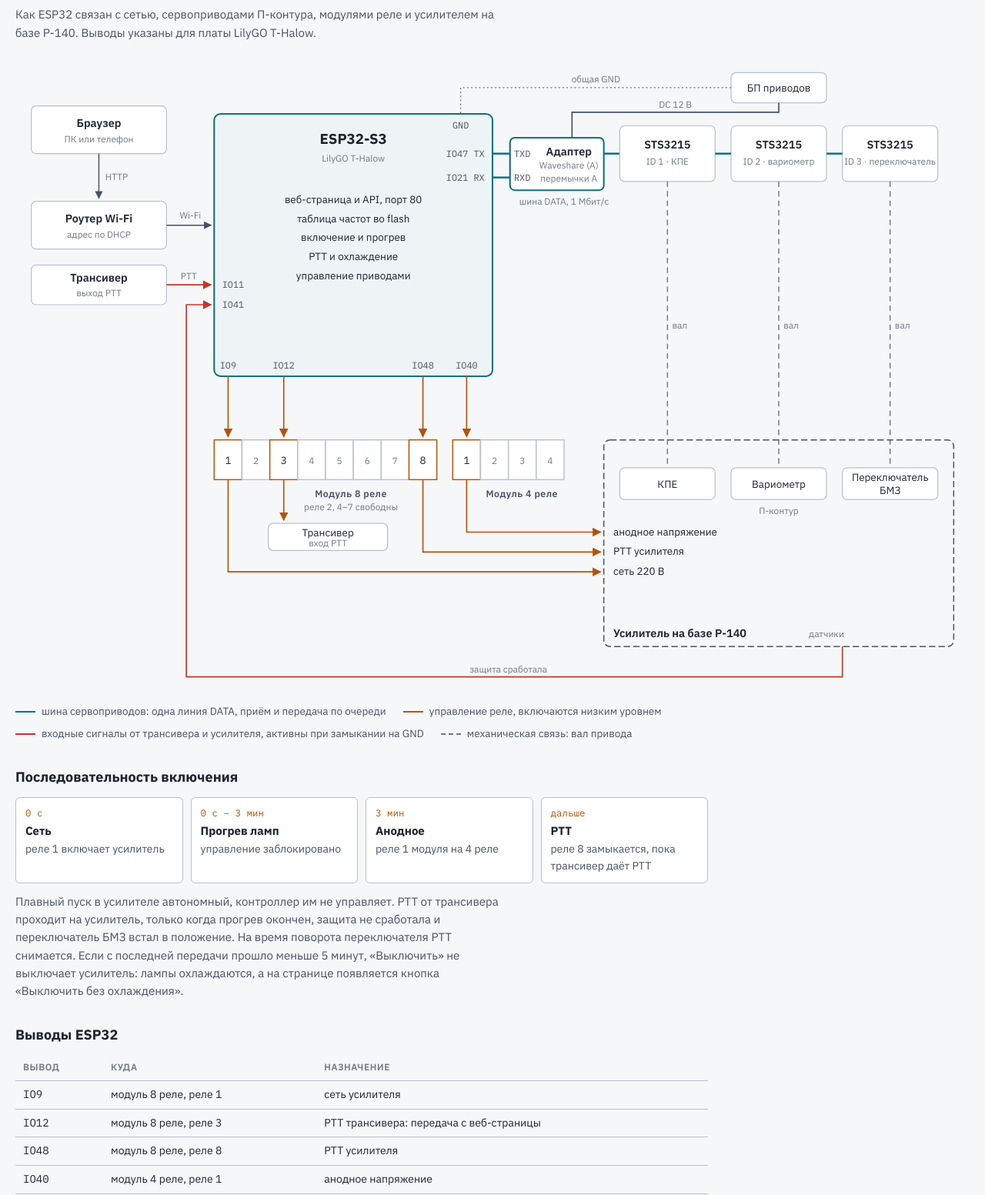
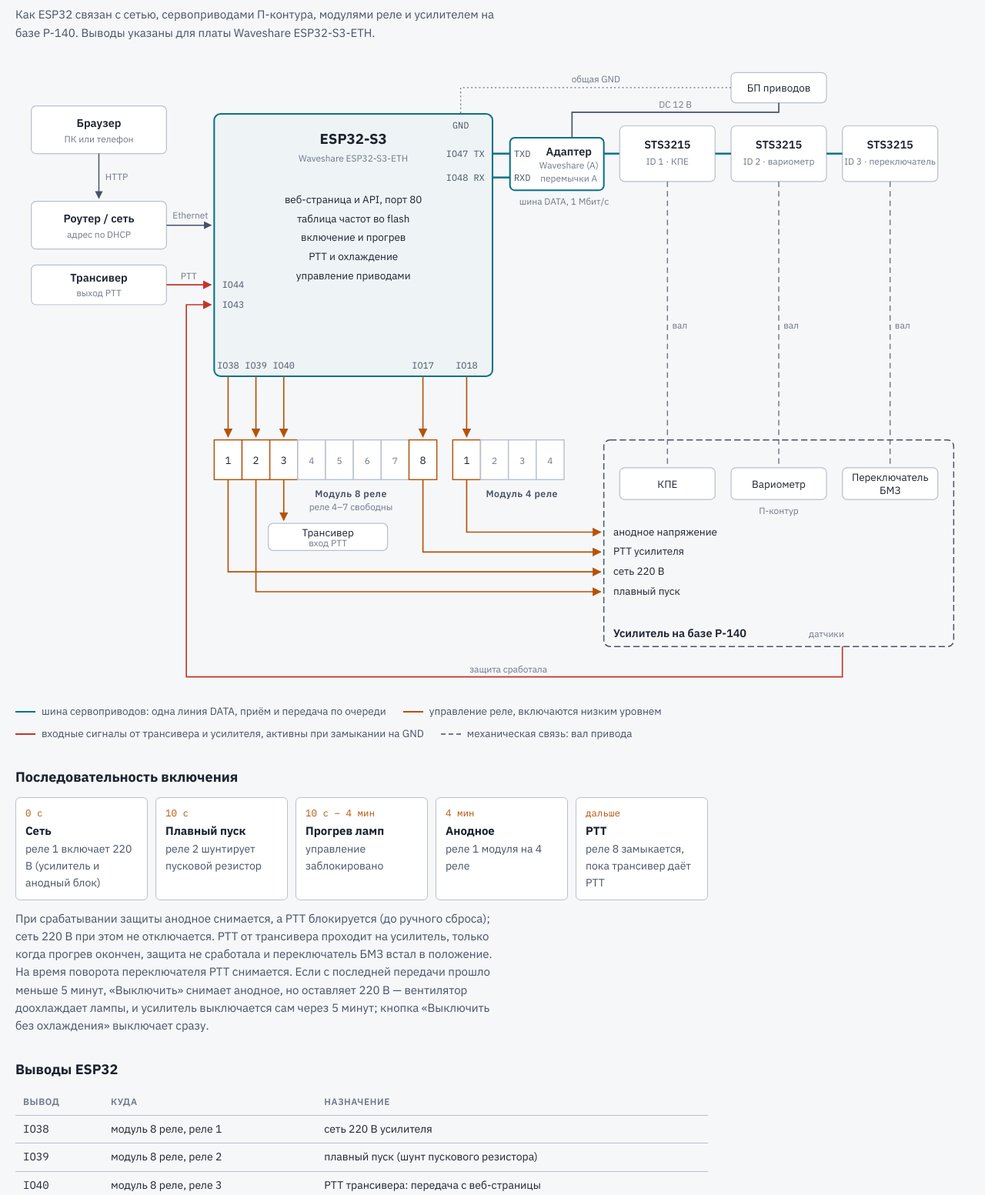
Before and after one commit to rn3kk/RemoteTubeAmplifaier, a plain HTML site: page docs/scheme.html in a window 1280 px wide. Shown: the part 67-1620 px from the top of the page at 77% size. Drawn offline with Linux system fonts and the light colour scheme.

Commit message:
Логика включения/выключения, плавный пуск, пины под ESP32-S3-ETH
Прошивка:
- Состояния AMP_SOFTSTART / AMP_COOLING; последовательность 220В -> плавный
  пуск 10 с -> прогрев 4 мин -> анодное -> готов.
- Защита снимает анодное и блокирует PTT (защёлка до сброса), 220В не трогает.
- Выключение при охлаждении <5 мин: анодное снимается, 220В остаётся (вентилятор),
  самовыключение через 5 мин; force - сразу.
- Пины: реле 38/39/40/17/18, входы 44/43, серво RX 48 (GPIO33-37 заняты PSRAM).

Страница: состояния softstart/cooling, индикатор «Плавный пуск».

Документация: README (ru/en), руководство, схема (svg/html), CLAUDE.md (задача 17).

Co-authored-by: Copilot <223556219+Copilot@users.noreply.github.com>

```diff
--- a/docs/scheme.html
+++ b/docs/scheme.html
@@ -92,11 +92,11 @@
 <main>
 <header class="intro">
   <h1>Схема контроллера УМ</h1>
-  <p>Как ESP32 связан с сетью, сервоприводами П-контура, модулями реле и усилителем на базе Р-140. Выводы указаны для платы LilyGO T-Halow.</p>
+  <p>Как ESP32 связан с сетью, сервоприводами П-контура, модулями реле и усилителем на базе Р-140. Выводы указаны для платы Waveshare ESP32-S3-ETH.</p>
 </header>
 
 <figure class="fig">
-  <div class="scroll"><svg xmlns="http://www.w3.org/2000/svg" viewBox="0 0 1200 790" role="img" aria-label="Схема контроллера: браузер через роутер Wi-Fi обращается к ESP32; ESP32 через адаптер шины по линии DATA управляет тремя сервоприводами STS3215, которые вращают КПЕ, вариометр и переключатель БМЗ; через модули реле включает сеть, PTT и анодное напряжение усилителя; от трансивера получает PTT, от усилителя — сигнал защиты." class="scheme"><defs>
+  <div class="scroll"><svg xmlns="http://www.w3.org/2000/svg" viewBox="0 0 1200 790" role="img" aria-label="Схема контроллера: браузер через роутер Wi-Fi обращается к ESP32; ESP32 через адаптер шины по линии DATA управляет тремя сервоприводами STS3215, которые вращают КПЕ, вариометр и переключатель БМЗ; через модули реле включает сеть 220В, плавный пуск, PTT и анодное напряжение усилителя; от трансивера получает PTT, от усилителя — сигнал защиты." class="scheme"><defs>
 <marker id="ar-net" viewBox="0 0 10 10" refX="9" refY="5" markerWidth="7" markerHeight="7" orient="auto-start-reverse"><path d="M0 0 L10 5 L0 10 z" class="ah-net"/></marker>
 <marker id="ar-ctl" viewBox="0 0 10 10" refX="9" refY="5" markerWidth="7" markerHeight="7" orient="auto-start-reverse"><path d="M0 0 L10 5 L0 10 z" class="ah-ctl"/></marker>
 <marker id="ar-sig" viewBox="0 0 10 10" refX="9" refY="5" markerWidth="7" markerHeight="7" orient="auto-start-reverse"><path d="M0 0 L10 5 L0 10 z" class="ah-sig"/></marker>
@@ -104,12 +104,12 @@
 <text x="105" y="76" class="tb" text-anchor="middle">Браузер</text>
 <text x="105" y="96" class="ts" text-anchor="middle">ПК или телефон</text>
 <rect x="20" y="170" width="170" height="60" rx="6" class="box"/>
-<text x="105" y="196" class="tb" text-anchor="middle">Роутер Wi-Fi</text>
+<text x="105" y="196" class="tb" text-anchor="middle">Роутер / сеть</text>
 <text x="105" y="216" class="ts" text-anchor="middle">адрес по DHCP</text>
 <path d="M105 110 L105 166" class="net" marker-end="url(#ar-net)"/>
 <text x="113" y="143" class="ts" text-anchor="start">HTTP</text>
 <path d="M190 200 L246 200" class="net" marker-end="url(#ar-net)"/>
-<text x="220" y="192" class="ts" text-anchor="middle">Wi-Fi</text>
+<text x="220" y="192" class="ts" text-anchor="middle">Ethernet</text>
 <rect x="20" y="250" width="170" height="50" rx="6" class="box"/>
 <text x="105" y="271" class="tb" text-anchor="middle">Трансивер</text>
 <text x="105" y="289" class="ts" text-anchor="middle">выход PTT</text>
@@ -117,21 +117,22 @@
 <text x="218" y="268" class="ts" text-anchor="middle">PTT</text>
 <rect x="250" y="60" width="350" height="330" rx="8" class="esp"/>
 <text x="425" y="98" class="th" text-anchor="middle">ESP32-S3</text>
-<text x="425" y="120" class="ts" text-anchor="middle">LilyGO T-Halow</text>
+<text x="425" y="120" class="ts" text-anchor="middle">Waveshare ESP32-S3-ETH</text>
 <text x="425" y="172" class="t" text-anchor="middle">веб-страница и API, порт 80</text>
 <text x="425" y="196" class="t" text-anchor="middle">таблица частот во flash</text>
 <text x="425" y="220" class="t" text-anchor="middle">включение и прогрев</text>
 <text x="425" y="244" class="t" text-anchor="middle">PTT и охлаждение</text>
 <text x="425" y="268" class="t" text-anchor="middle">управление приводами</text>
 <text x="590" y="114" class="pin" text-anchor="end">IO47 TX</text>
-<text x="590" y="144" class="pin" text-anchor="end">IO21 RX</text>
+<text x="590" y="144" class="pin" text-anchor="end">IO48 RX</text>
 <text x="560" y="78" class="pin" text-anchor="middle">GND</text>
-<text x="260" y="279" class="pin" text-anchor="start">IO11</text>
-<text x="260" y="304" class="pin" text-anchor="start">IO41</text>
-<text x="267.5" y="380" class="pin" text-anchor="middle">IO9</text>
-<text x="337.5" y="380" class="pin" text-anchor="middle">IO12</text>
-<text x="512.5" y="380" class="pin" text-anchor="middle">IO48</text>
-<text x="567.5" y="380" class="pin" text-anchor="middle">IO40</text>
+<text x="260" y="279" class="pin" text-anchor="start">IO44</text>
+<text x="260" y="304" class="pin" text-anchor="start">IO43</text>
+<text x="267.5" y="380" class="pin" text-anchor="middle">IO38</text>
+<text x="302.5" y="380" class="pin" text-anchor="middle">IO39</text>
+<text x="337.5" y="380" class="pin" text-anchor="middle">IO40</text>
+<text x="512.5" y="380" class="pin" text-anchor="middle">IO17</text>
+<text x="567.5" y="380" class="pin" text-anchor="middle">IO18</text>
 <path d="M600 110 L622 110" class="bus"/>
 <path d="M600 140 L622 140" class="bus"/>
 <rect x="622" y="90" width="118" height="66" rx="6" class="comp"/>
@@ -168,8 +169,8 @@
 <text x="422" y="542" class="tl" text-anchor="middle">Модуль 8 реле</text>
 <rect x="250" y="470" width="35" height="50" rx="0" class="cell"/>
 <text x="267.5" y="500" class="t" text-anchor="middle">1</text>
-<rect x="285" y="470" width="35" height="50" rx="0" class="cell free"/>
-<text x="302.5" y="500" class="ts" text-anchor="middle">2</text>
+<rect x="285" y="470" width="35" height="50" rx="0" class="cell"/>
+<text x="302.5" y="500" class="t" text-anchor="middle">2</text>
 <rect x="320" y="470" width="35" height="50" rx="0" class="cell"/>
 <text x="337.5" y="500" class="t" text-anchor="middle">3</text>
 <rect x="355" y="470" width="35" height="50" rx="0" class="cell free"/>
@@ -191,8 +192,9 @@
 <text x="637.5" y="500" class="ts" text-anchor="middle">3</text>
 <rect x="655" y="470" width="35" height="50" rx="0" class="cell free"/>
 <text x="672.5" y="500" class="ts" text-anchor="middle">4</text>
-<text x="422" y="558" class="ts" text-anchor="middle">реле 2, 4–7 свободны</text>
+<text x="422" y="558" class="ts" text-anchor="middle">реле 4–7 свободны</text>
 <path d="M267.5 390 L267.5 466" class="ctl" marker-end="url(#ar-ctl)"/>
+<path d="M302.5 390 L302.5 466" class="ctl" marker-end="url(#ar-ctl)"/>
 <path d="M337.5 390 L337.5 466" class="ctl" marker-end="url(#ar-ctl)"/>
 <path d="M512.5 390 L512.5 466" class="ctl" marker-end="url(#ar-ctl)"/>
 <path d="M567.5 390 L567.5 466" class="ctl" marker-end="url(#ar-ctl)"/>
@@ -216,6 +218,8 @@
 <text x="752" y="615" class="t" text-anchor="start">PTT усилителя</text>
 <path d="M267.5 520 L267.5 636 L736 636" class="ctl" marker-end="url(#ar-ctl)"/>
 <text x="752" y="640" class="t" text-anchor="start">сеть 220 В</text>
+<path d="M302.5 520 L302.5 661 L736 661" class="ctl" marker-end="url(#ar-ctl)"/>
+<text x="752" y="665" class="t" text-anchor="start">плавный пуск</text>
 <path d="M1040 730 L1040 768 L215 768 L215 300 L246 300" class="sig" marker-end="url(#ar-sig)"/>
 <text x="620" y="763" class="ts" text-anchor="middle">защита сработала</text>
 <text x="1020" y="718" class="ts" text-anchor="middle">датчики</text></svg></div>
@@ -232,12 +236,13 @@
 <section>
   <h2>Последовательность включения</h2>
   <ol class="steps">
-    <li><span class="when">0 с</span><b>Сеть</b><span>реле 1 включает усилитель</span></li>
-    <li><span class="when">0 с – 3 мин</span><b>Прогрев ламп</b><span>управление заблокировано</span></li>
-    <li><span class="when">3 мин</span><b>Анодное</b><span>реле 1 модуля на 4 реле</span></li>
+    <li><span class="when">0 с</span><b>Сеть</b><span>реле 1 включает 220 В (усилитель и анодный блок)</span></li>
+    <li><span class="when">10 с</span><b>Плавный пуск</b><span>реле 2 шунтирует пусковой резистор</span></li>
+    <li><span class="when">10 с – 4 мин</span><b>Прогрев ламп</b><span>управление заблокировано</span></li>
+    <li><span class="when">4 мин</span><b>Анодное</b><span>реле 1 модуля на 4 реле</span></li>
     <li><span class="when">дальше</span><b>PTT</b><span>реле 8 замыкается, пока трансивер даёт PTT</span></li>
   </ol>
-  <p class="note">Плавный пуск в усилителе автономный, контроллер им не управляет. PTT от трансивера проходит на усилитель, только когда прогрев окончен, защита не сработала и переключатель БМЗ встал в положение. На время поворота переключателя PTT снимается. Если с последней передачи прошло меньше 5 минут, «Выключить» не выключает усилитель: лампы охлаждаются, а на странице появляется кнопка «Выключить без охлаждения».</p>
+  <p class="note">При срабатывании защиты анодное снимается, а PTT блокируется (до ручного сброса); сеть 220 В при этом не отключается. PTT от трансивера проходит на усилитель, только когда прогрев окончен, защита не сработала и переключатель БМЗ встал в положение. На время поворота переключателя PTT снимается. Если с последней передачи прошло меньше 5 минут, «Выключить» снимает анодное, но оставляет 220 В — вентилятор доохлаждает лампы, и усилитель выключается сам через 5 минут; кнопка «Выключить без охлаждения» выключает сразу.</p>
 </section>
 
 <section>
@@ -246,14 +251,15 @@
   <table>
     <thead><tr><th>Вывод</th><th>Куда</th><th>Назначение</th></tr></thead>
     <tbody>
-      <tr><td class="mono">IO9</td><td>модуль 8 реле, реле 1</td><td>сеть усилителя</td></tr>
-      <tr><td class="mono">IO12</td><td>модуль 8 реле, реле 3</td><td>PTT трансивера: передача с веб-страницы</td></tr>
-      <tr><td class="mono">IO48</td><td>модуль 8 реле, реле 8</td><td>PTT усилителя</td></tr>
-      <tr><td class="mono">IO40</td><td>модуль 4 реле, реле 1</td><td>анодное напряжение</td></tr>
-      <tr><td class="mono">IO11</td><td>вход от трансивера</td><td>PTT трансивера</td></tr>
-      <tr><td class="mono">IO41</td><td>вход от усилителя</td><td>сработала защита</td></tr>
+      <tr><td class="mono">IO38</td><td>модуль 8 реле, реле 1</td><td>сеть 220 В усилителя</td></tr>
+      <tr><td class="mono">IO39</td><td>модуль 8 реле, реле 2</td><td>плавный пуск (шунт пускового резистора)</td></tr>
+      <tr><td class="mono">IO40</td><td>модуль 8 реле, реле 3</td><td>PTT трансивера: передача с веб-страницы</td></tr>
+      <tr><td class="mono">IO17</td><td>модуль 8 реле, реле 8</td><td>PTT усилителя</td></tr>
+      <tr><td class="mono">IO18</td><td>модуль 4 реле, реле 1</td><td>анодное напряжение</td></tr>
+      <tr><td class="mono">IO44</td><td>вход от трансивера</td><td>PTT трансивера</td></tr>
+      <tr><td class="mono">IO43</td><td>вход от усилителя</td><td>сработала защита</td></tr>
       <tr><td class="mono">IO47</td><td>адаптер шины, TXD</td><td>передача (TX)</td></tr>
-      <tr><td class="mono">IO21</td><td>адаптер шины, RXD</td><td>приём (RX)</td></tr>
+      <tr><td class="mono">IO48</td><td>адаптер шины, RXD</td><td>приём (RX)</td></tr>
     </tbody>
   </table>
   </div>
@@ -265,12 +271,12 @@
     <li>Приводы подключаются через адаптер Waveshare Bus Servo Adapter (A): перемычки в положении A, TX ESP32 на TXD адаптера, RX на RXD (подписи со стороны контроллера), GND общий. Уровни 3,3 В, согласование не нужно.</li>
     <li>Приводы питаются через адаптер от своего блока: 12 В для 12-вольтовых STS3215 (по наклейке), до 2–3 А на привод при заклинивании. Адаптер рассчитан на 9–12,6 В; при 14,5 В привод отвечает ошибкой напряжения.</li>
     <li>С завода у приводов ID 1: подключайте их по одному и меняйте номер в сервисе на странице (вариометр — 2, переключатель — 3).</li>
-    <li>На IO11 и IO41 нельзя подавать больше 3,3 В: PTT трансивера и сигналы усилителя заводите сухим контактом или оптроном на GND.</li>
-    <li>Реле 2 и 4–7 модуля на 8 реле и реле 2–4 модуля на 4 реле свободны.</li>
+    <li>На IO43 и IO44 нельзя подавать больше 3,3 В: PTT трансивера и сигналы усилителя заводите сухим контактом или оптроном на GND.</li>
+    <li>Реле 4–7 модуля на 8 реле (IO41, IO42, IO15, IO16) и реле 2–4 модуля на 4 реле свободны.</li>
   </ul>
 </section>
 
-<footer>Выводы — для LilyGO T-Halow; на плате с Ethernet они будут другими. С приводом проверено: опрос, чтение положения и движение (один привод, ID 1); реле и входы к плате пока не подключались.</footer>
+<footer>Выводы — для Waveshare ESP32-S3-ETH (GPIO33–37 заняты PSRAM). Проверено на плате: Ethernet, веб-сервер и логика включения/выключения; приводы, реле и входы к плате пока не подключались.</footer>
 </main>
 </body>
 </html>
```
Also changed, not shown: esp32-backend/data/app.js (+14 -11 lines), esp32-backend/data/index.html (+1 -0 lines), img/scheme.svg, 5 other files.
